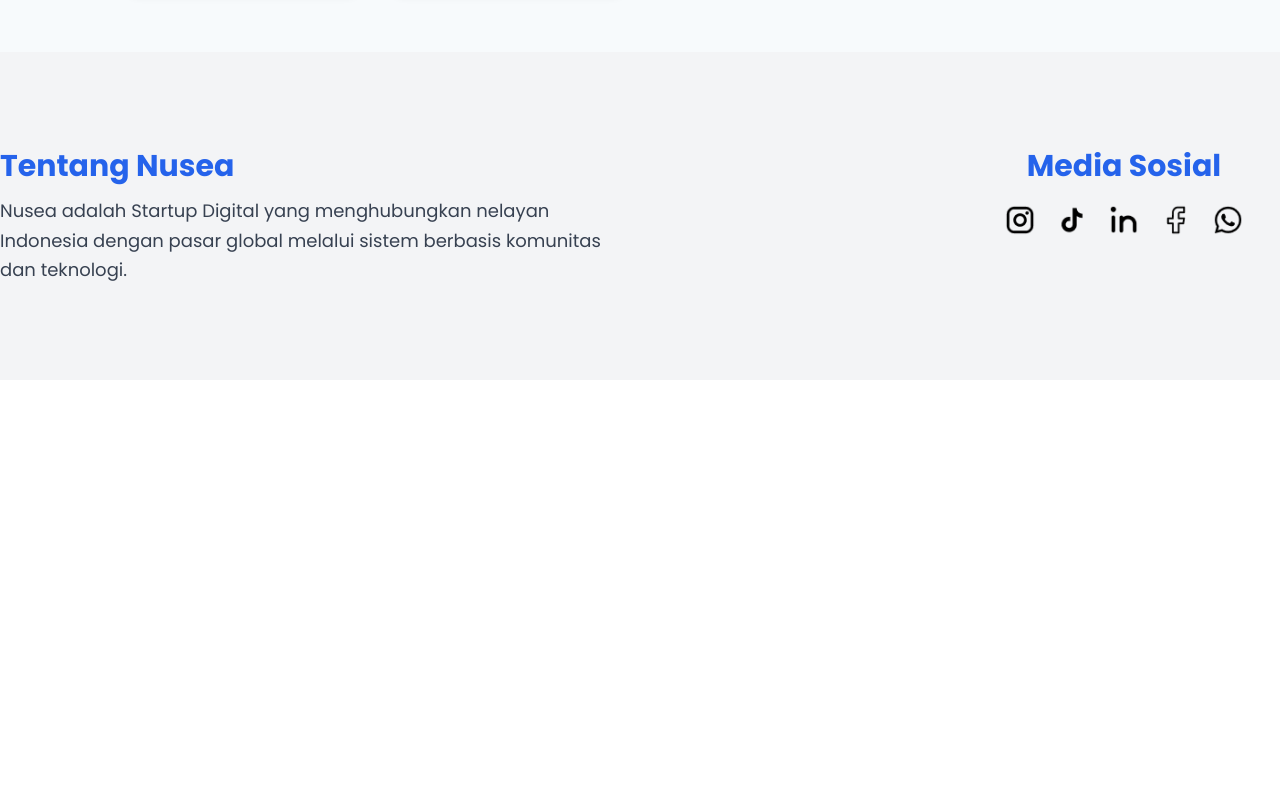
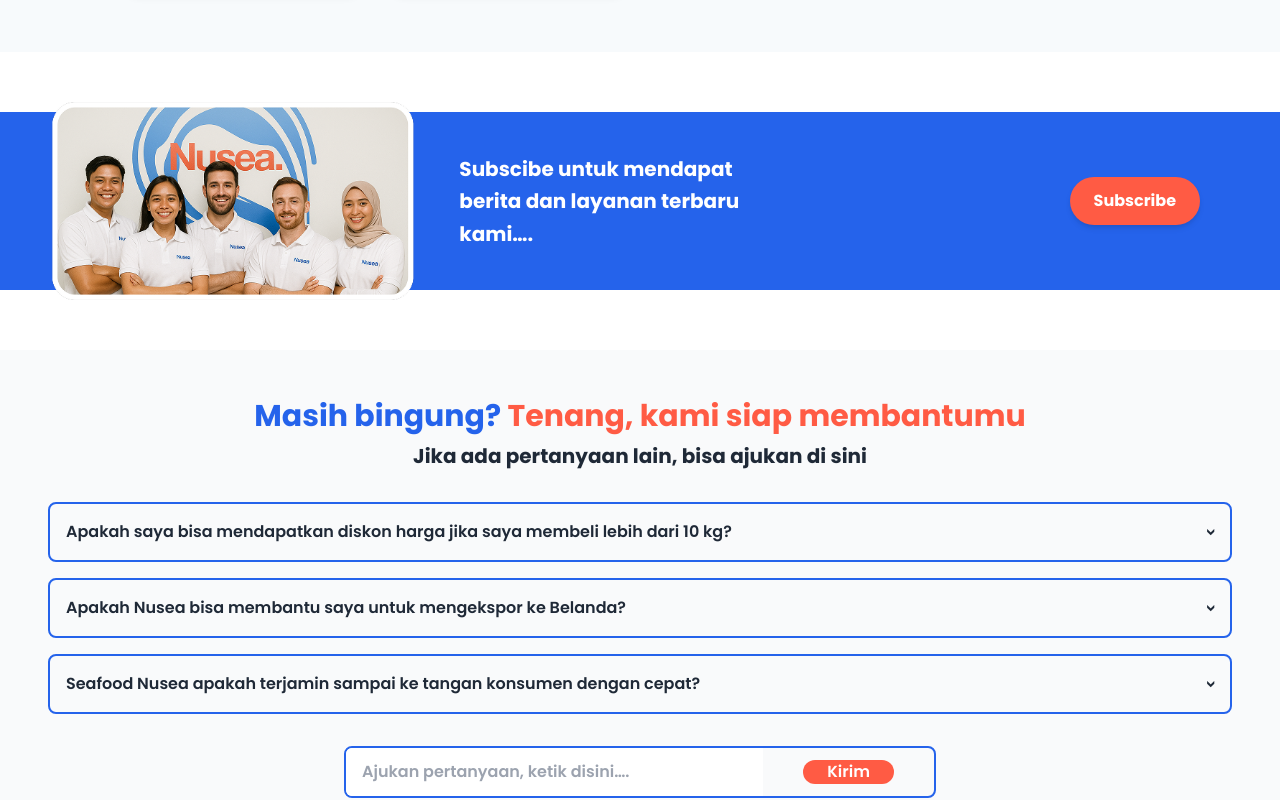
Before and after one commit to Christsando/Nusea, a React (Create React App) app: page /market in a window 1280 px wide. Shown: the part 3520-4320 px from the top of the page. Before the commit the page ends 3900 px from the top, so only its background shows below. Built offline with nearby package versions, Linux system fonts and the light colour scheme.

Commit message:
add subcribe and forum on footer

```diff
--- /dev/null
+++ b/src/features/marketplace/components/Forum.jsx
@@ -0,0 +1,107 @@
+import React, { useState } from "react";
+import SuccessfulIcon from "../../../assets/Successful.png";
+
+const faqData = [
+  {
+    question: "Apakah saya bisa mendapatkan diskon harga jika saya membeli lebih dari 10 kg?",
+    answer:
+      "Ya, anda dapat membeli bahkan lebih dari minimal 7kg untuk mendapat potongan harga, ayok! segera pesan dan berbelanja lebih banyak.",
+  },
+  {
+    question: "Apakah Nusea bisa membantu saya untuk mengekspor ke Belanda?",
+    answer:
+      "Tentu, Nusea hadir sebagai solusi inovatif nelayan nusantara. Kami siap membantumu, untuk mengirim ke Belanda dengan harga ongkos kirim yang efisien, segera daftar agar dapat mengakses layanan kami.",
+  },
+  {
+    question: "Seafood Nusea apakah terjamin sampai ke tangan konsumen dengan cepat?",
+    answer:
+      "Kami selalu berupaya memberikan pengalaman terbaik kepada konsumen, kami juga selalu mengusahakan agar pengiriman kami cepat dan tepat waktu.",
+  },
+];
+
+const FaqSection = () => {
+  const [openIndex, setOpenIndex] = useState(null);
+  const [paymentSuccess, setPaymentSuccess] = useState(false);
+  const [question, setQuestion] = useState("")
+
+  const toggleFAQ = (index) => {
+    setOpenIndex(openIndex === index ? null : index);
+  };
+
+  const handleSubmit = () => {
+    if (question.trim() !== "") {
+      setPaymentSuccess(true);
+      setQuestion("");
+    }
+  };
+
+  const handleClose = () => {
+    setPaymentSuccess(false);
+  };
+
+  return (
+    <section className="py-12 bg-gray-50">
+      <div className="container mx-auto px-6 md:px-12">
+
+        <h2 className="text-center text-2xl md:text-3xl font-bold mb-2">
+          <span className="text-blue-600">Masih bingung?</span>{" "}
+          <span className="text-[#ff5b44]">Tenang, kami siap membantumu</span>
+        </h2>
+        <p className="text-center text-gray-800 mb-8 font-bold text-xl">
+          Jika ada pertanyaan lain, bisa ajukan di sini
+        </p>
+
+        <div className="space-y-4">
+          {faqData.map((item, index) => (
+            <div key={index} className="border-2 border-blue-600 rounded-lg p-4 cursor-pointer transition" onClick={() => toggleFAQ(index)}>
+              <div className="flex justify-between items-center font-semibold text-gray-800">
+                {item.question}
+
+                <span className={`inline-block  ${openIndex === index ? "rotate-90" : "rotate-90"}`}>
+                  {openIndex === index ? "<" : ">"}
+                </span>
+              </div>
+
+              {openIndex === index && (
+                <p className="mt-2 text-gray-600">{item.answer}</p>
+              )}
+            </div>
+          ))}
+        </div>
+
+        <div className="mt-8 mx-auto lg:w-1/2 md:w-full flex items-center border-2 border-blue-600 rounded-lg overflow-hidden ">
+          <input type="text" value={question} onChange={(e) => setQuestion(e.target.value)} placeholder="Ajukan pertanyaan, ketik disini…." className="flex-1 px-4 py-3 font-semibold focus:outline-none text-gray-700"/>
+
+          <button onClick={handleSubmit} className="bg-[#ff5b44] hover:bg-[#e64a34] text-white px-6 py-0 font-semibold transition rounded-xl mx-10">
+            Kirim
+          </button>
+        </div>
+      </div>
+
+       {paymentSuccess && (
+        <div className="fixed inset-0 flex items-center justify-center bg-black bg-opacity-50 z-50">
+          <div className="bg-white rounded-lg shadow-lg px-10 py-6 relative w-[670px] h-[400px] flex flex-col items-center justify-center gap-5">
+            <button
+              onClick={handleClose}
+              className="absolute top-2 right-2 text-gray-600 hover:text-gray-900"
+            >
+              ✖
+            </button>
+            <img src={SuccessfulIcon} alt="Success" />
+            <h2 className="text-3xl font-normal text-[#3D3D3D]">
+              Pertanyaan Berhasil Dikirim!
+            </h2>
+            <p className="text-gray-400 text-center">
+              Jika ada pertanyaan lain dapat mengajukan lagi di kolom pertanyaan, Terimakasih!
+            </p>
+            <button onClick={handleClose} className="bg-blue-600 text-white my-5 p-3 w-[60%] flex justify-center items-center rounded-3xl cursor-pointer hover:bg-blue-500">
+              Kembali ke Beranda
+            </button>
+          </div>
+        </div>
+      )}
+    </section>
+  );
+};
+
+export default FaqSection;
--- /dev/null
+++ b/src/features/marketplace/components/Subscribe.jsx
@@ -0,0 +1,30 @@
+import React from "react";
+import teamImage from "../../../assets/images/Subscribe.png";
+
+const SubscribeSection = () => {
+  return (
+    <section className="w-full [background:linear-gradient(to_bottom,#fff_0%,#fff_20%,#2563eb_20%,#2563eb_80%,#fff_80%,#fff_100%)] py-6">
+      <div className="container mx-auto flex flex-col md:flex-row items-center justify-between px-6 md:px-12">
+
+        <div className="w-full md:w-1/2 flex justify-center md:justify-start mb-6 md:mb-0">
+          <img src={teamImage} alt="Tim Nusea" className="rounded-lg h-[280px] md:h-[320px] max-h-[250px] object-cover"/>
+        </div>
+
+        <div className="w-full md:w-1/2 text-white p-8 rounded-lg flex flex-col md:flex-row items-center justify-between gap-6">
+          <p className="text-xl font-bold leading-relaxed">
+            Subscibe untuk mendapat berita dan layanan terbaru kami….
+          </p>
+        </div>
+
+        <div className="w-full md:w-1/2 text-white p-8 rounded-lg flex flex-col md:flex-row items-center justify-end gap-6">
+          <a href="/subscription" className="bg-[#ff5b44] hover:bg-[#e64a34] transition px-6 py-3 rounded-full font-bold shadow-md">
+            Subscribe
+          </a>
+        </div>
+
+      </div>
+    </section>
+  );
+};
+
+export default SubscribeSection;
--- a/src/features/marketplace/pages/Market.js
+++ b/src/features/marketplace/pages/Market.js
@@ -8,6 +8,8 @@
 import Navbar from "../../../components/Navbar";
 import Footer from "../../../components/Footer";
 import { productsUnggulan, products } from "../data/products";
+import Subscribe from "../components/Subscribe";
+import Forum from "../components/Forum";
 
 
 function App() {
@@ -95,7 +97,8 @@
         </div>
 
       </main>
-
+      <Subscribe/>
+      <Forum/>
       <Footer/>
     </div>
   );
```
Also changed, not shown: src/features/marketplace/hooks/Market.js (deleted).
